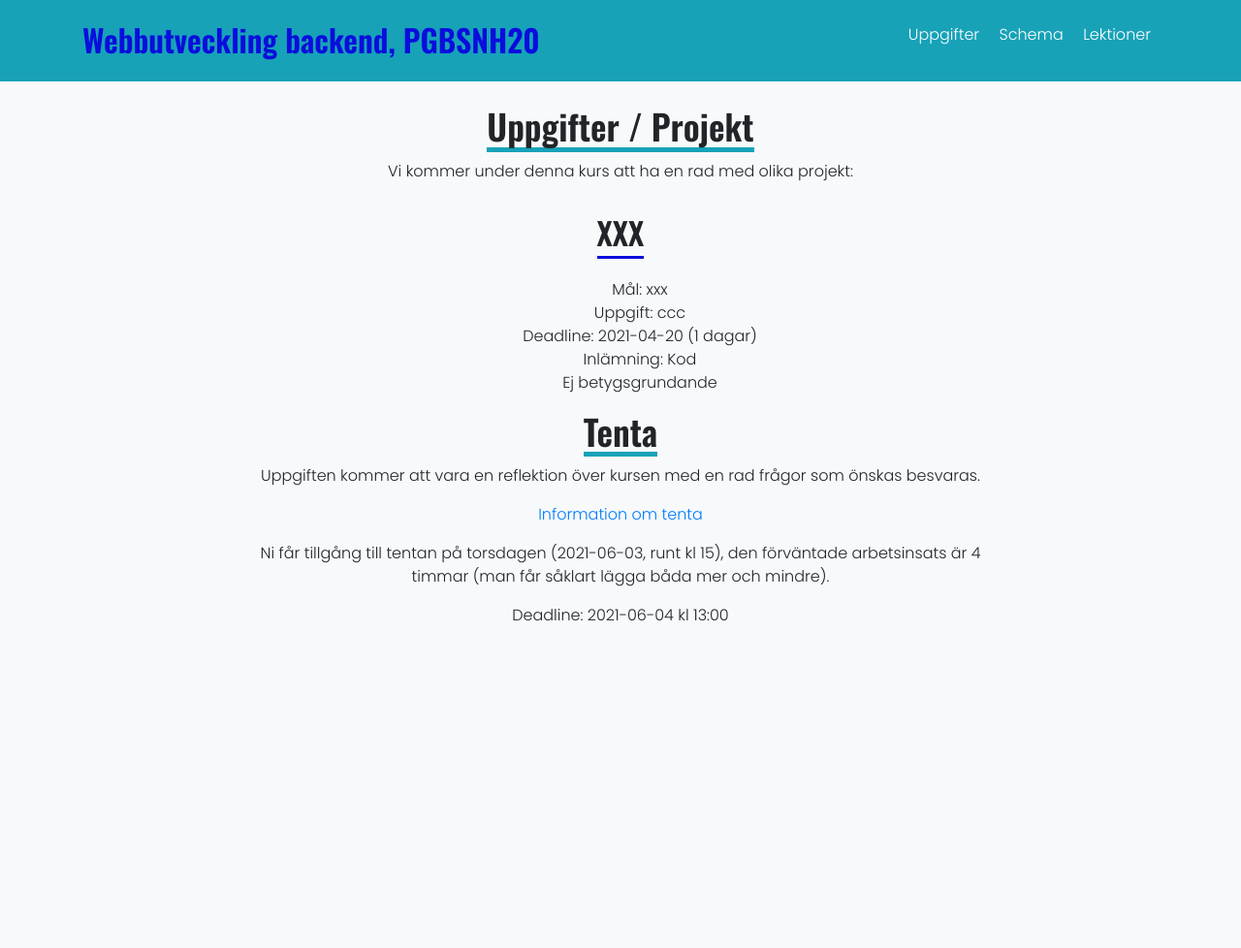
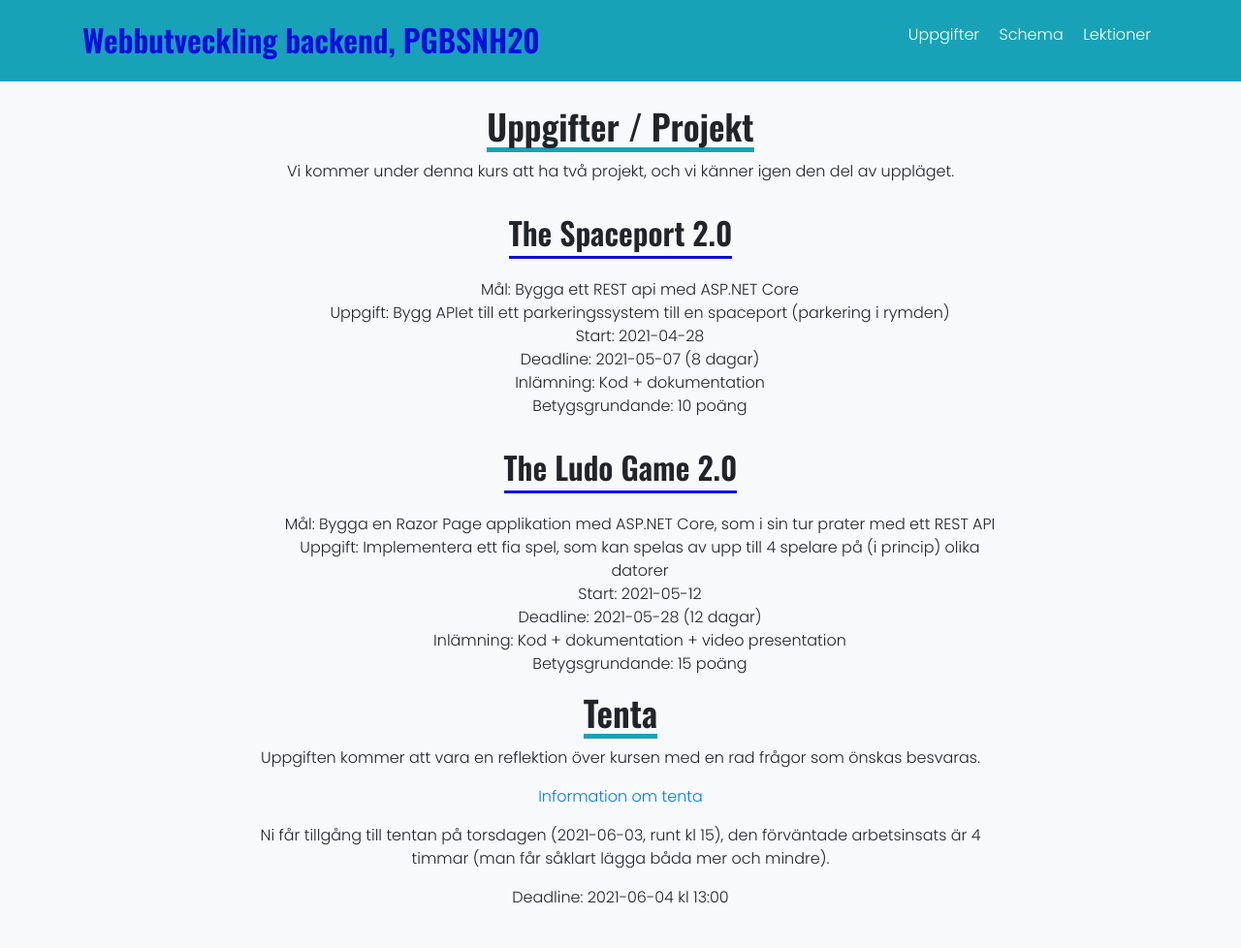
Before and after one commit to PGBSNH20/PGBSNH20-backendweb, a Jekyll site: the page built from assignments.md, in a window 1280 px wide. Shown: the whole page at 97% size. Built offline with Jekyll 4.4.1, drawn with Linux system fonts in a browser that asks for light colours; nearby versions of some CDN libraries; before the commit the page ends 900 px from its top, so only the background shows below that.

Commit message:
Initial assignment content

```diff
--- a/assignments.md
+++ b/assignments.md
@@ -6,15 +6,23 @@ permalink: /assignments/
 
 # Uppgifter / Projekt
 
-Vi kommer under denna kurs att ha en rad med olika projekt:
+Vi kommer under denna kurs att ha två projekt, och vi känner igen den del av uppläget.
 
-## XXX
-* Mål: xxx
-* Uppgift: ccc
-* Deadline: 2021-04-20 (1 dagar)
-* Inlämning: Kod
-* Ej betygsgrundande
+## The Spaceport 2.0
+* Mål: Bygga ett REST api med ASP.NET Core
+* Uppgift: Bygg APIet till ett parkeringssystem till en spaceport (parkering i rymden)
+* Start: 2021-04-28
+* Deadline: 2021-05-07 (8 dagar)
+* Inlämning: Kod + dokumentation
+* Betygsgrundande: 10 poäng
 
+## The Ludo Game 2.0
+* Mål: Bygga en Razor Page applikation med ASP.NET Core, som i sin tur prater med ett REST API
+* Uppgift: Implementera ett fia spel, som kan spelas av upp till 4 spelare på (i princip) olika datorer
+* Start: 2021-05-12
+* Deadline: 2021-05-28 (12 dagar)
+* Inlämning: Kod + dokumentation + video presentation
+* Betygsgrundande: 15 poäng
 
 # Tenta
 
```
